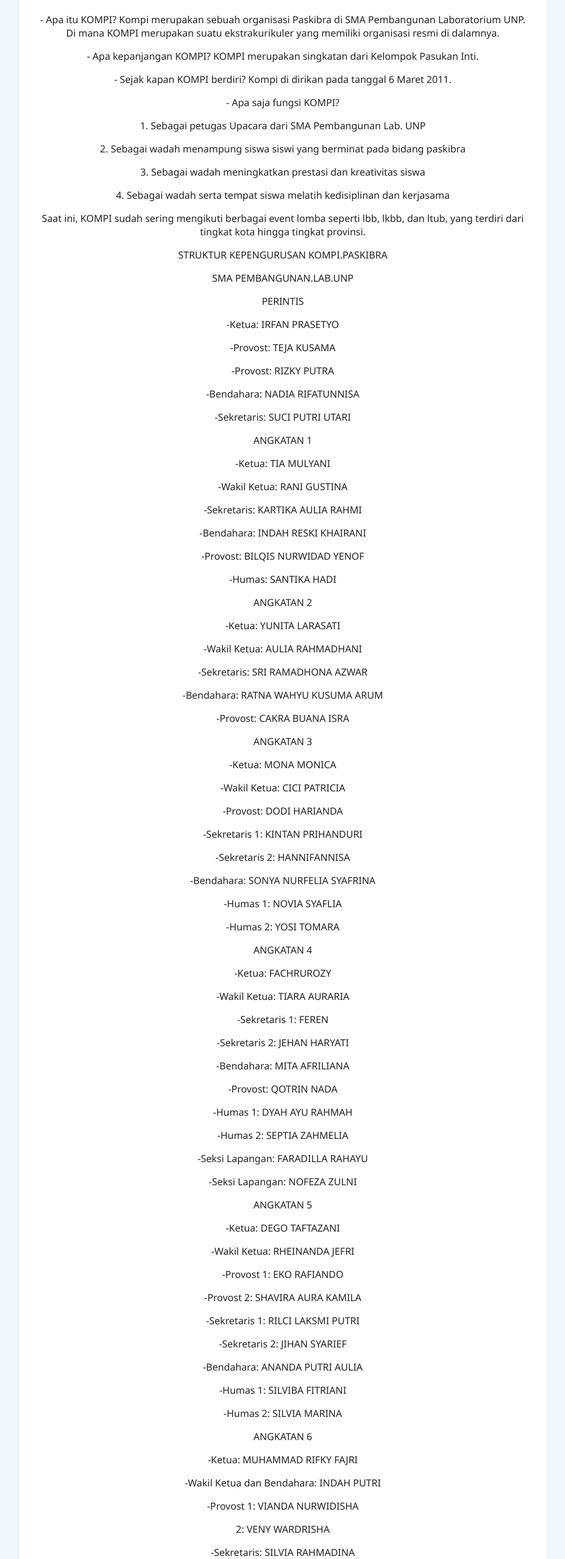
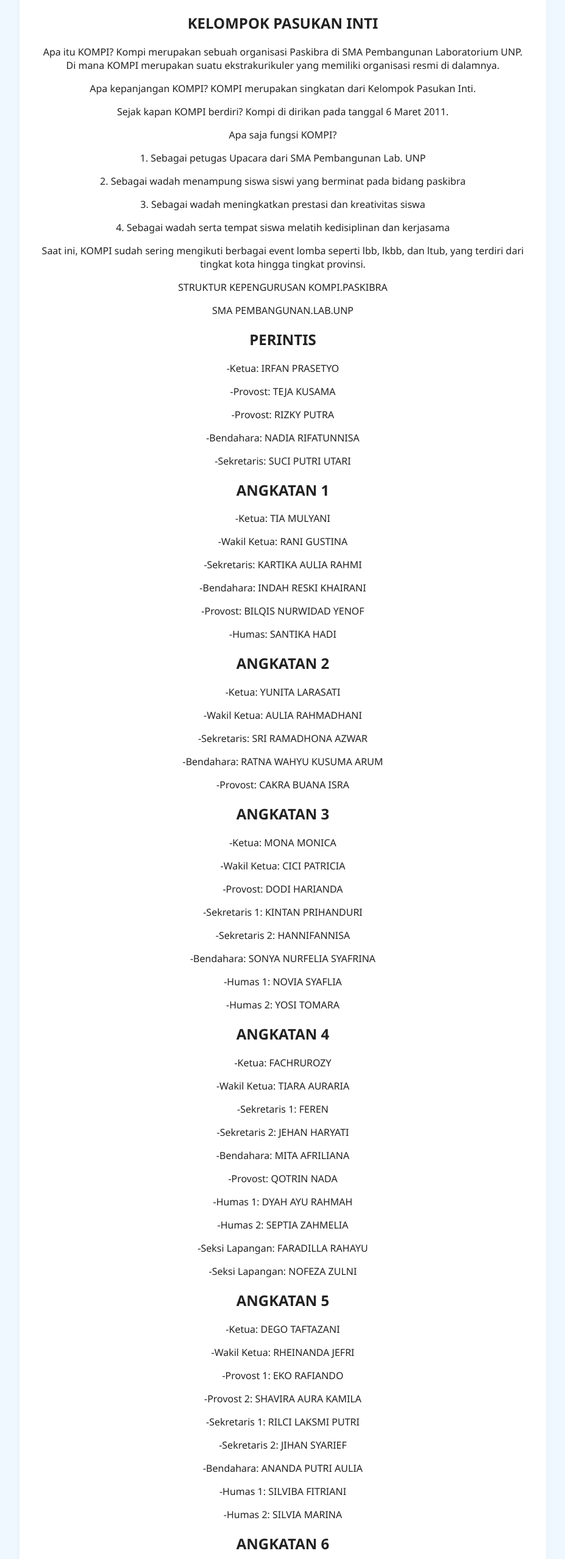
Before and after one commit to WEBKOMPI25/paskibrakompi, a plain HTML site: page tentang.html in a window 1280 px wide. Shown: the part 183-2740 px from the top of the page at 61% size, without its empty margins (176-1103 px from the left). Drawn offline with Linux system fonts and the light colour scheme.

Commit message:
Update tentang.html

```diff
--- a/tentang.html
+++ b/tentang.html
@@ -16,10 +16,14 @@
             <h1>Tentang KOMPI Paskibra</h1>
         </center>
 
-        <p>- Apa itu KOMPI? Kompi merupakan sebuah organisasi Paskibra di SMA Pembangunan Laboratorium UNP. Di mana KOMPI merupakan suatu ekstrakurikuler yang memiliki organisasi resmi di dalamnya.</p>
-          <p> - Apa kepanjangan KOMPI? KOMPI merupakan singkatan dari Kelompok Pasukan Inti.</p>
-          <p> - Sejak kapan KOMPI berdiri? Kompi di dirikan pada tanggal 6 Maret 2011.</p>
-          <p> - Apa saja fungsi KOMPI?</p>
+        <center>
+            <h2>KELOMPOK PASUKAN INTI</h2>
+        </center>
+
+        <p>Apa itu KOMPI? Kompi merupakan sebuah organisasi Paskibra di SMA Pembangunan Laboratorium UNP. Di mana KOMPI merupakan suatu ekstrakurikuler yang memiliki organisasi resmi di dalamnya.</p>
+          <p>Apa kepanjangan KOMPI? KOMPI merupakan singkatan dari Kelompok Pasukan Inti.</p>
+          <p>Sejak kapan KOMPI berdiri? Kompi di dirikan pada tanggal 6 Maret 2011.</p>
+          <p>Apa saja fungsi KOMPI?</p>
               <p> 1. Sebagai petugas Upacara dari SMA Pembangunan Lab. UNP</p>
              <p>  2. Sebagai wadah menampung siswa siswi yang berminat pada bidang paskibra</p>
              <p>  3. Sebagai wadah meningkatkan prestasi dan kreativitas siswa</p>
@@ -28,14 +32,14 @@
         <p> STRUKTUR KEPENGURUSAN KOMPI.PASKIBRA<P/>
             <P>SMA PEMBANGUNAN.LAB.UNP</P>
 
-            <P>PERINTIS</P>
+            <h2>PERINTIS</h2>
             <p> -Ketua: IRFAN PRASETYO</p>
             <p>-Provost: TEJA KUSAMA</p>
              <p>-Provost: RIZKY PUTRA</p>
              -Bendahara: NADIA RIFATUNNISA</p>
              -Sekretaris: SUCI PUTRI UTARI</p>
 
-            ANGKATAN 1</p>
+            <h2>ANGKATAN 1</h2>
             <p> -Ketua: TIA MULYANI</p>
             <p> -Wakil Ketua: RANI GUSTINA</p>
             <p> -Sekretaris: KARTIKA AULIA RAHMI</p>
@@ -43,14 +47,14 @@
             <p> -Provost: BILQIS NURWIDAD YENOF</p>
              <p>-Humas: SANTIKA HADI</p>
 
-<p> ANGKATAN 2</p>
+<h2>ANGKATAN 2</h2>
 <p>-Ketua: YUNITA LARASATI</p>
 <p> -Wakil Ketua: AULIA RAHMADHANI</p>
 <p>-Sekretaris: SRI RAMADHONA AZWAR</p>
 <p> -Bendahara: RATNA WAHYU KUSUMA ARUM</p>
 <p> -Provost: CAKRA BUANA ISRA</p>
 
-<p> ANGKATAN 3</p>
+<h2> ANGKATAN 3</h2>
 <p> -Ketua: MONA MONICA</p>
 <p> -Wakil Ketua: CICI PATRICIA</p>
 <p> -Provost: DODI HARIANDA</p>
@@ -60,7 +64,7 @@
 <p> -Humas 1: NOVIA SYAFLIA</p>
 <p> -Humas 2: YOSI TOMARA</p>
 
-<p> ANGKATAN 4</p>
+<h2>ANGKATAN 4</h2>
 <p> -Ketua: FACHRUROZY </p>
 <p> -Wakil Ketua: TIARA AURARIA</p>
 <p> -Sekretaris 1: FEREN</p>
@@ -72,7 +76,7 @@
 <p> -Seksi Lapangan: FARADILLA RAHAYU</p>
 <p>  -Seksi Lapangan: NOFEZA ZULNI </p>
 
-<p> ANGKATAN 5</p>
+<h2>ANGKATAN 5</h2>
 <p> -Ketua: DEGO TAFTAZANI</p>
 <p> -Wakil Ketua: RHEINANDA JEFRI</p>
 <p> -Provost 1: EKO RAFIANDO</p>
@@ -83,7 +87,7 @@
 <p> -Humas 1: SILVIBA FITRIANI</p>
 <p> -Humas 2: SILVIA MARINA</p>
 
-<p> ANGKATAN 6
+<h2>ANGKATAN 6<h2>
 <p> -Ketua: MUHAMMAD RIFKY FAJRI
 <p> -Wakil Ketua dan Bendahara: INDAH PUTRI </p>
 <p> -Provost 1: VIANDA NURWIDISHA</p>
@@ -91,7 +95,7 @@
 <p> -Sekretaris: SILVIA RAHMADINA</p>
 <p> -Humas: INDAH MAISYARAH</p>
 
-<p> ANGKATAN 7</p>
+<h2>ANGKATAN 7</h2>
 <p> -Ketua: ALFIAN ZIKRI HABIBI</p>
 <p> -Wakil Ketua: FEBRI ANNISA ISMAIL</p>
 <p> -Bendahara: NIKEN</p>
@@ -102,7 +106,7 @@
 <p> -Humas 1: ELNATH MAHESA</p>
 <p> -Humas 2: AZLYA ZAHRA</p>
 
-<p> ANGKATAN 8</p>
+<h2>ANGKATAN 8</h2>
 <p> -Ketua: MUHAMMAD ARDIANSYAH SAPUTRA</p>
 <p> -Wakil Ketua: FRIEZKA ZAFARAYANA</p>
 <p> -Bendahara: WULAN PUTRI RAMADHANI</p>
@@ -115,7 +119,7 @@
 <p> -Hrd 2: HADID QORI ALFATH</p>
 <p> -Hrd 3: OLIVIA RAHMA FITRI</p>
 
-<p> ANGKATAN 9
+<h2>ANGKATAN 9</h2>
 <p> -Ketua: RAHMAT FIQIH SAPUTRA </p>
 <p> -Wakil Ketua: ERIE MASTRY TARINGAN</p>
 <p> -Sekretaris: INTAN PUTRI WINANDA</p>
@@ -128,13 +132,13 @@
 <p> -Hrd 2: NAINI DEVALIZA</p>
 <p> -Hrd 3: MUTIA FITRI SABILA</p>
 
-<p> Angkatan 10</p>
+<h2>Angkatan 10</h2>
 <p> -Ketua: BUDI MULYA PUTRA</p>
 <p> -Provost 1: MUHAMMAD ILHAM ASFAR</p>
 <p> -Provost 2: NICO SALTAL ALEXANDER</p>
 <p> -Hrd: HABIB RAHMANSYAH</p>
 
-<p> ANGKATAN 11
+<h2>ANGKATAN 11</h2>
 <p> -Ketua: MUHAMMAD RIZKY ARRAFIQ</p>
 <p> -Wakil Ketua: AISYAH HANAN DIYANAH</p>
 <p> -Provost: SELLY ANGGRAINI</p>
@@ -143,7 +147,7 @@
 <p> -Hrd 1: ANNA AULIA SAFITRI</p>
 <p> -Hrd 2: DODHI KUSWARA PUTRA</p>
 
-<p> ANGKATAN 12
+<h2>ANGKATAN 12</h2>
 <p> -Ketua: RAKA PUTRA DIANTO</p>
 <p> -Wakil Ketua: MUHAMMAD RIZKY</p>
 <p> -Provost 1: RAFIF ASY-SYARIY' NAJIB</p>
@@ -154,7 +158,7 @@
 <p> -Hrd 1: SUCI RAMADANI </p>
 <p> -Hrd 2: NUR AISYAH</p>
 
-<p>  ANGKATAN 13</p>
+<h2>ANGKATAN 13</h2>
 <p>  -Ketua: ADITYA FAHRESI</p>
 <p>  -Wakil Ketua: ADINDA NABILA ZAHRA</p>
 <p>  -Provost: ADELA ZALFA TARASYA</p>
```
